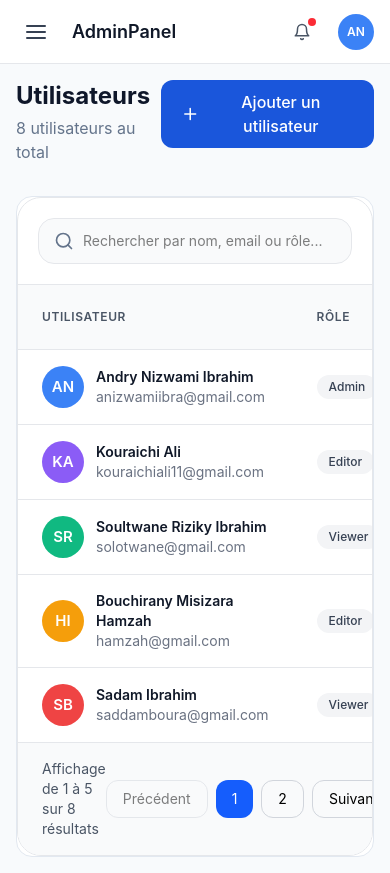
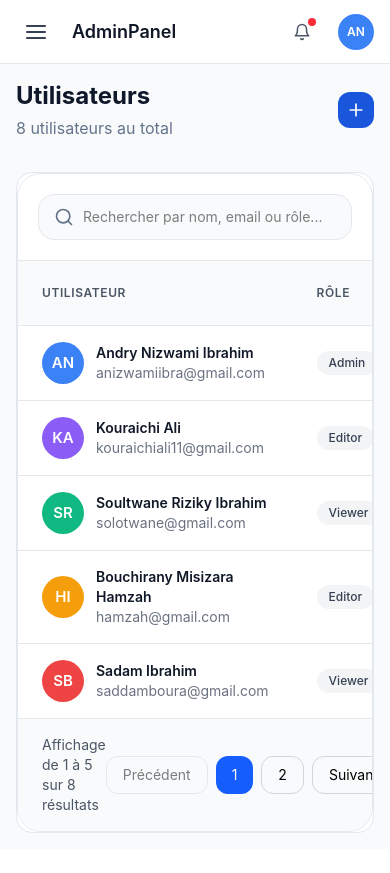
Before and after one commit to Ibrahim-203/front-end-template, a React (Vite) app in the folder Admin-1/: page /users in a window 390 px wide. After the commit the page ends 849 px from the top, so only its background shows below. Built offline with nearby package versions, Linux system fonts and the light colour scheme; sample sign-in values are in the browser's storage.

Commit message:
responsive icon button & testing in user page.

```diff
--- /dev/null
+++ b/Admin-1/src/components/ui/IconButton.jsx
@@ -0,0 +1,13 @@
+import React from 'react';
+
+const IconButton = ({handleClick, icon, label}) => {
+    return (
+        <button
+            onClick={handleClick}
+            className="flex items-center gap-2 bg-[#1a56db] text-white p-2 md:px-5 md:py-2.5 rounded-xl font-medium hover:bg-[#1e40af] transition-colors">
+            {icon} <span className='hidden md:block'> {label}</span>
+        </button>
+    );
+};
+
+export default IconButton;
--- a/Admin-1/src/pages/UsersPage.jsx
+++ b/Admin-1/src/pages/UsersPage.jsx
@@ -11,6 +11,7 @@ import PlusIcon from "../components/icons/PlusIcon.jsx";
 import Modal from "../components/ui/Modal.jsx";
 import ConfirmModal from "../components/ui/ConfirmModal.jsx";
 import { useToast } from "../contexts/ToastContext.jsx";
+import IconButton from "../components/ui/IconButton.jsx";
 
 export default function UsersPage() {
   const [isAddModalOpen, setIsAddModalOpen] = useState(false);
@@ -72,16 +73,17 @@ export default function UsersPage() {
 
   return (
     <div>
-      <div className="flex justify-between items-start mb-8">
+      <div className="flex justify-between items-center md:items-start mb-8">
         <div>
           <h1 className="text-2xl font-bold text-[#0f172a]">Utilisateurs</h1>
           <p className="text-[#64748b] mt-1">{USERS.length} utilisateurs au total</p>
         </div>
-        <button
+        {/* <button
           onClick={() => setIsAddModalOpen(true)}
           className="flex items-center gap-2 bg-[#1a56db] text-white px-5 py-2.5 rounded-xl font-medium hover:bg-[#1e40af] transition-colors">
           <PlusIcon /> Ajouter un utilisateur
-        </button>
+        </button> */}
+        <IconButton handleClick={() => setIsAddModalOpen(true)} label="Ajouter un utilisateur" icon={<PlusIcon/>}/>
       </div>
 
       <div className="bg-white border border-[#e2e8f0] rounded-2xl overflow-hidden">
```
